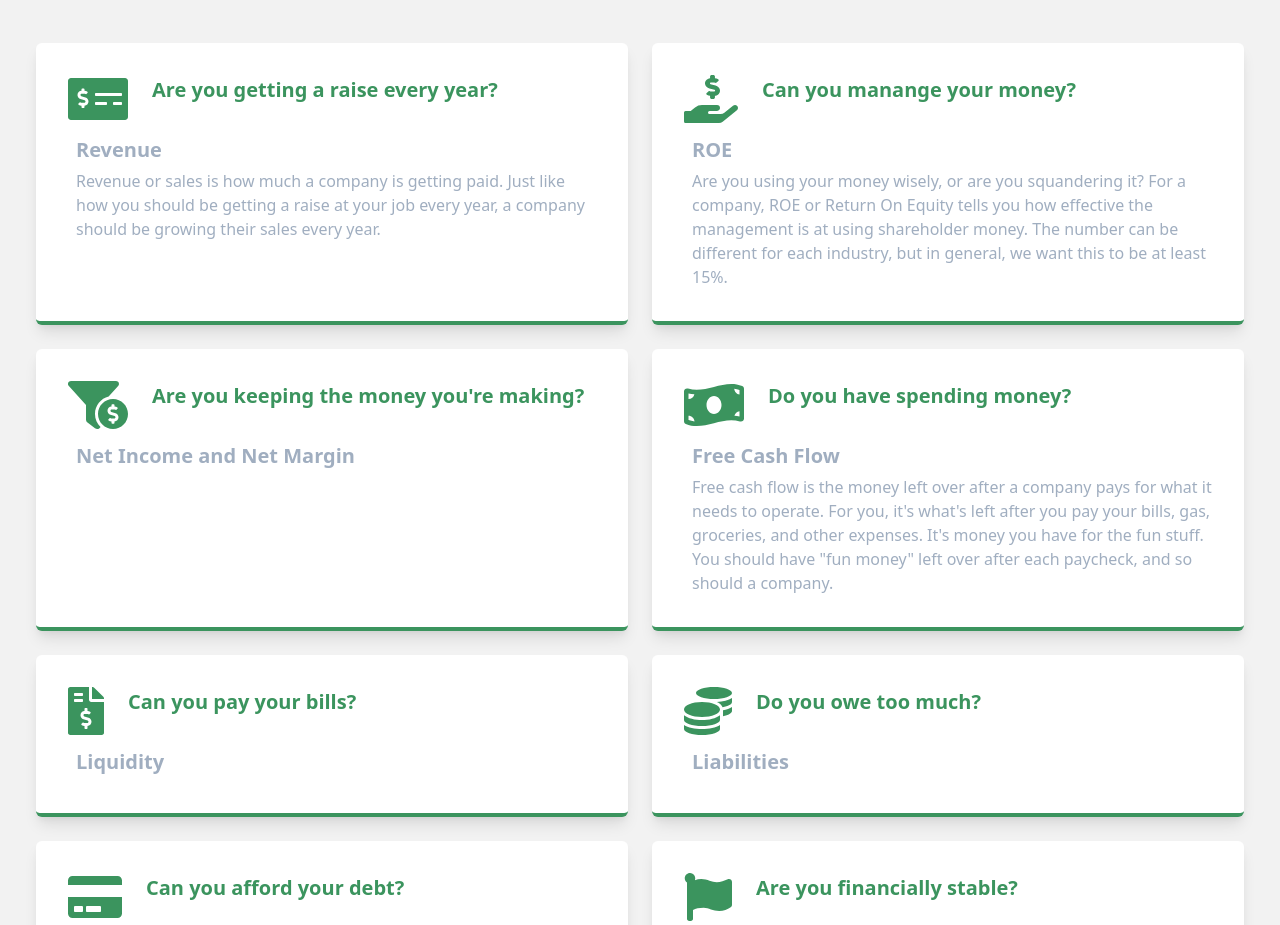
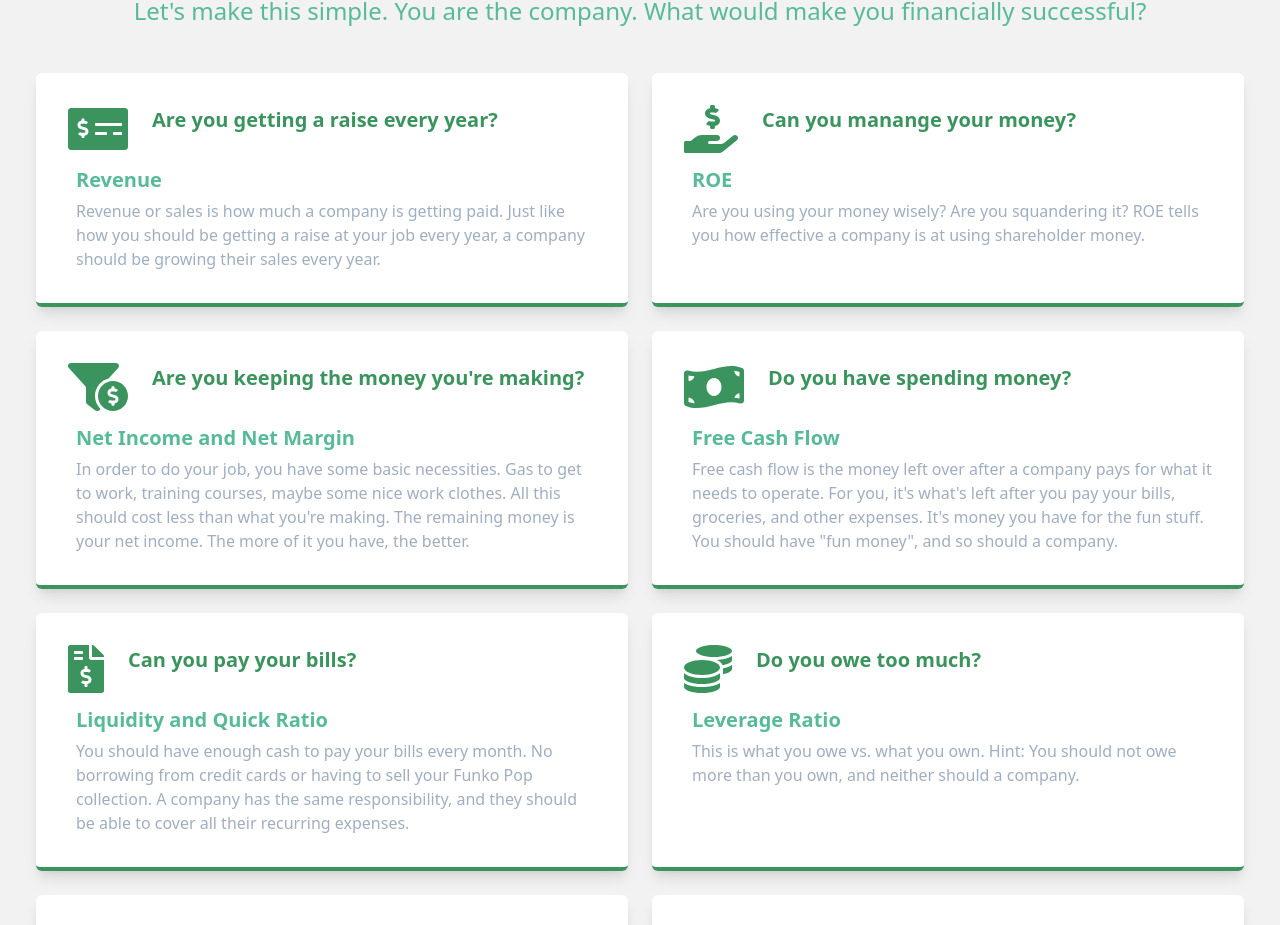
Before and after one commit to StockScripts/stock-analysis-react, a React (Create React App) app: page / in a window 1280 px wide. Shown: the part 469-1394 px from the top of the page. Built offline with nearby package versions, Linux system fonts and the light colour scheme.

Commit message:
Update home checklist items

```diff
--- a/src/home/Home.js
+++ b/src/home/Home.js
@@ -25,6 +25,11 @@ export default function Home() {
           <h3 className="text-2xl mb-8 text-palette-light">
             A simple way to find good investments. Just look for the green.
           </h3>
+          <div>
+            <h3 className="text-xl font-semibold text-palette-light hover:underline">
+              <a href="https://blog.grasshopperstocks.com/2020/12/18/how-do-i-find-a-good-company-to-invest-in/">How do I use this?</a>
+            </h3>
+          </div>
         </div>
       </div>
 
@@ -41,6 +46,7 @@ export default function Home() {
             <ChecklistItem
               title="Are you getting a raise every year?"
               subtitle="Revenue"
+              link="https://www.investopedia.com/terms/r/revenue.asp"
               icon={faMoneyCheckAlt}
               content="Revenue or sales is how much a company is getting paid. Just like how you should be getting a
                 raise at your job every year, a company should be growing their sales every year."
@@ -48,47 +54,58 @@ export default function Home() {
             <ChecklistItem
               title="Can you manange your money?"
               subtitle="ROE"
+              link="https://www.investopedia.com/terms/r/returnonequity.asp"
               icon={faHandHoldingUsd}
-              content="Are you using your money wisely, or are you squandering it? For a company, ROE or Return On Equity tells you how effective the management is at using shareholder money. The number can be different for each industry,
-                but in general, we want this to be at least 15%."
+              content="Are you using your money wisely? Are you squandering it? ROE tells you how effective a company is at using shareholder money."
             />
             <ChecklistItem
               title="Are you keeping the money you're making?"
               subtitle="Net Income and Net Margin"
+              link="https://www.investopedia.com/terms/n/net_margin.asp"
               icon={faFunnelDollar}
-              content=""
+              content="In order to do your job, you have some basic necessities. Gas to get to work, training courses, maybe some nice work clothes.
+                All this should cost less than what you're making. The remaining money is your net income. The more of it you have, the better."
             />
             <ChecklistItem
               title="Do you have spending money?"
               subtitle="Free Cash Flow"
+              link="https://www.investopedia.com/terms/f/freecashflow.asp"
               icon={faMoneyBillWave}
               content={`Free cash flow is the money left over after a company pays for what it needs to operate.
-                For you, it's what's left after you pay your bills, gas, groceries, and other expenses.
-                It's money you have for the fun stuff. You should have \"fun money\" left over after each paycheck, and so should a company.`}
+                For you, it's what's left after you pay your bills, groceries, and other expenses.
+                It's money you have for the fun stuff. You should have \"fun money\", and so should a company.`}
             />
             <ChecklistItem
               title="Can you pay your bills?"
-              subtitle="Liquidity"
+              subtitle="Liquidity and Quick Ratio"
+              link="https://www.investopedia.com/terms/q/quickratio.asp"
               icon={faFileInvoiceDollar}
-              content=""
+              content="You should have enough cash to pay your bills every month. No borrowing from credit cards or having to sell your Funko Pop collection.
+                A company has the same responsibility, and they should be able to cover all their recurring expenses."
             />
             <ChecklistItem
               title="Do you owe too much?"
-              subtitle="Liabilities"
+              subtitle="Leverage Ratio"
+              link="https://www.investopedia.com/terms/l/leverageratio.asp"
               icon={faCoins}
-              content=""
+              content="This is what you owe vs. what you own. Hint: You should not owe more than you own, and neither should a company."
             />
             <ChecklistItem
               title="Can you afford your debt?"
-              subtitle="Debt"
+              subtitle="Long Term Debt"
+              link="https://www.investopedia.com/terms/l/longtermdebt.asp"
               icon={faCreditCard}
-              content="Are you able to pay for your debt with the money you're making? That means net income should be at least five times the amount of debt."
+              content="You might have car payments, a mortgage, or installments on a ridiculously expensive lifesized stormtrooper. You should have enough
+                income to be able to someday pay it off. The same goes for a company."
             />
             <ChecklistItem
               title="Are you financially stable?"
               subtitle="Red Flags"
+              link="https://www.investopedia.com/terms/r/redflag.asp"
               icon={faFlag}
-              content=""
+              content=" Red flags mean something isn't right. Perhaps you've developed a quarter life crisis, and you're
+                slacking off at work to concentrate on finding yourself. For a company, maybe they're having trouble selling a product,
+                and they've suddenly started selling on credit to increase sales."
             />
 
           </div>
--- a/src/home/checklistItem.js
+++ b/src/home/checklistItem.js
@@ -1,7 +1,7 @@
 import React from 'react';
 import { FontAwesomeIcon } from '@fortawesome/react-fontawesome'
 
-export function ChecklistItem({title, subtitle, icon, content}) {
+export function ChecklistItem({title, subtitle, link, icon, content}) {
   return (
     <div className="w-full md:w-1/2 p-3">
       <div class={`h-full border-b-4 bg-white border-palette-green-dark rounded-md shadow-lg p-5`}>
@@ -12,7 +12,9 @@ export function ChecklistItem({title, subtitle, icon, content}) {
             </div>
             <div className={`font-bold text-xl ml-6`}>{title}</div>
           </div>
-          <div className={`font-bold text-gray-500 mt-3 ml-2 text-xl`}>{subtitle}</div>
+          <div className={`font-bold text-palette-green-med mt-3 ml-2 text-xl hover:underline`}>
+            <a href={link}>{subtitle}</a>
+          </div>
           <div className={`text-gray-500 mt-1 ml-2`}>{content}</div>
         </div>
       </div>
```
